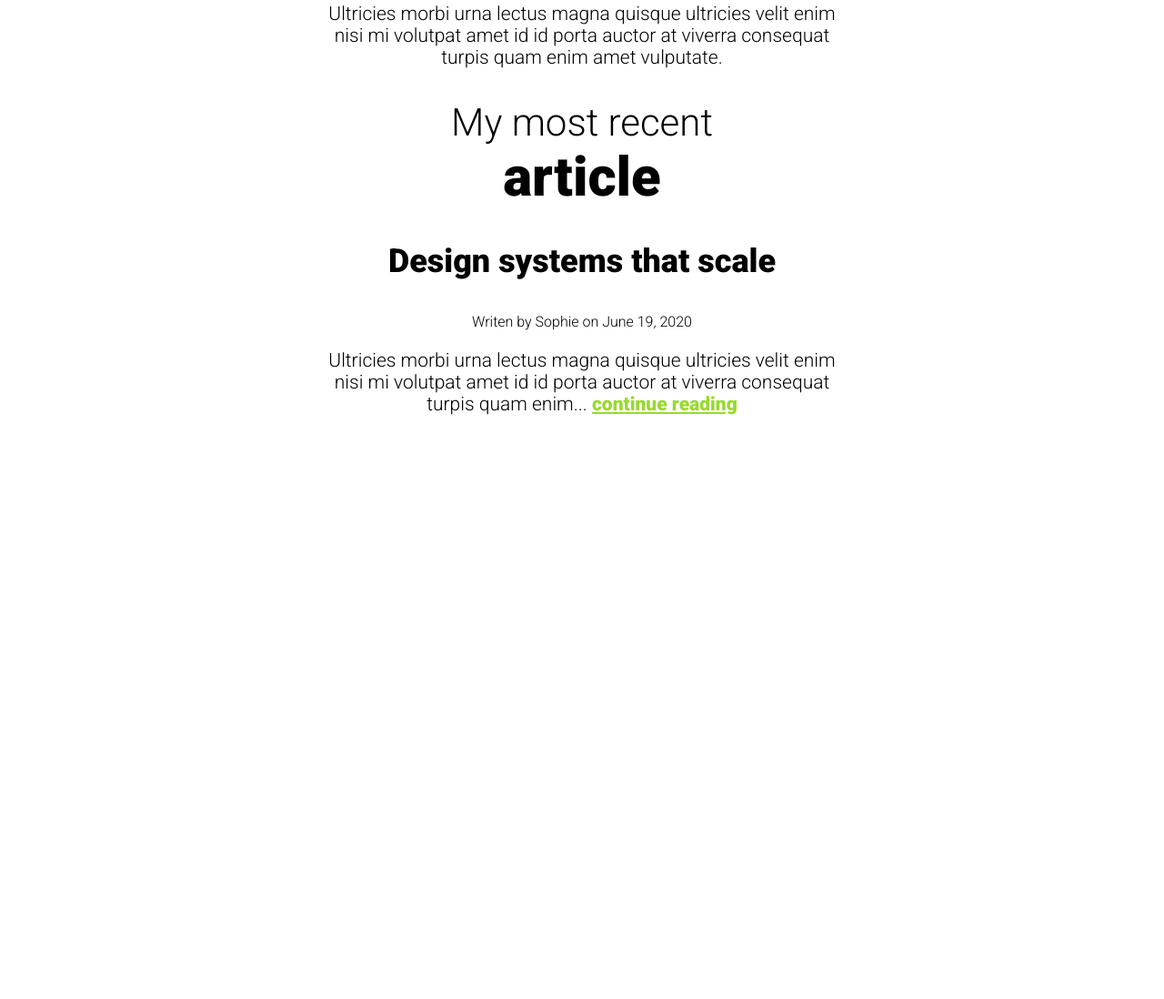
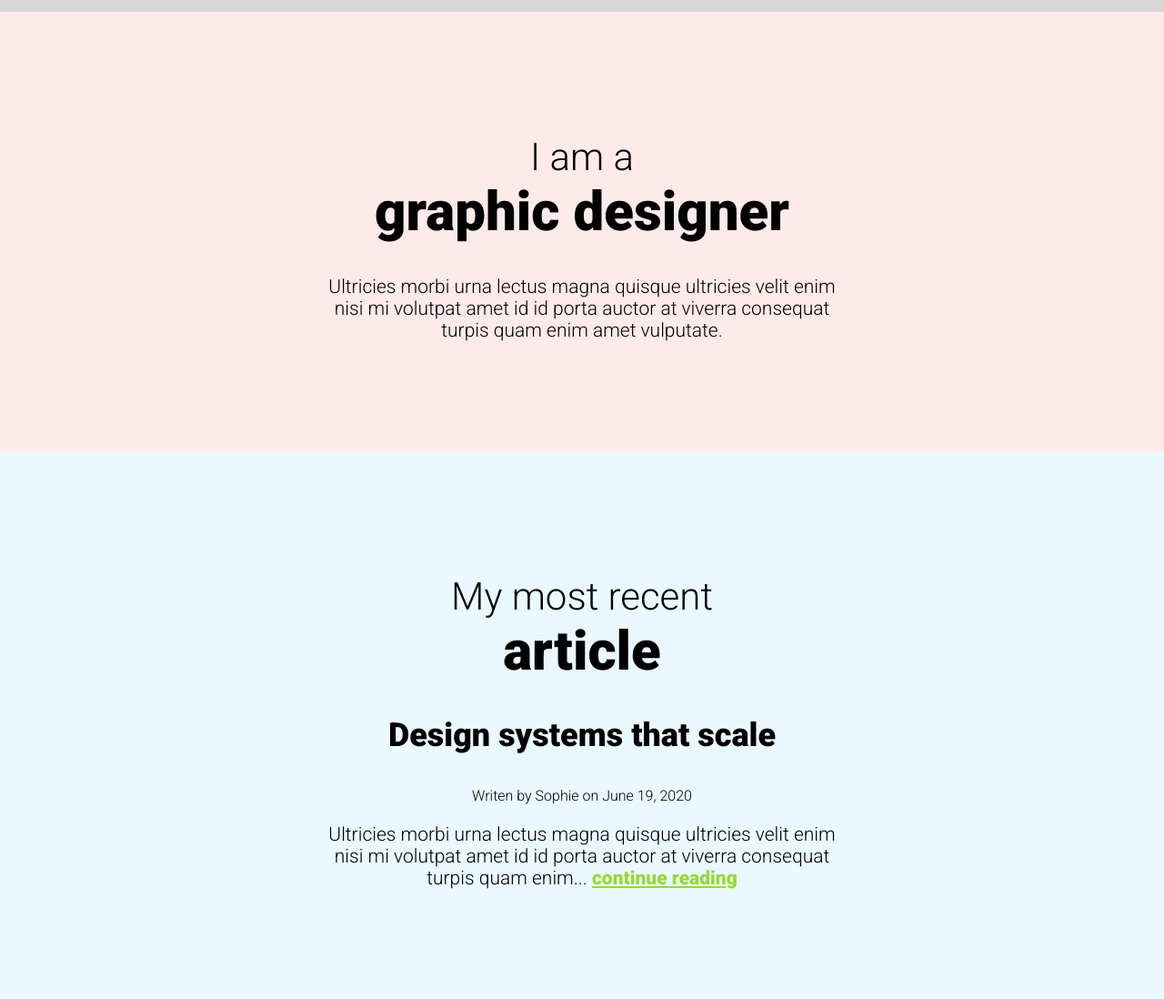
Before and after one commit to ChathurikaDissanayaka/Essential-CSS-concepts, a website built with Vite: page CSS challenges/Setting up the layout/index.html in a window 1280 px wide. Shown: the part 737-1835 px from the top of the page at 91% size. Before the commit the page ends 1214 px from the top, so only its background shows below. Built offline with nearby package versions, Linux system fonts and the light colour scheme.

Commit message:
Add changes

```diff
--- a/CSS challenges/Setting up the layout/index.html
+++ b/CSS challenges/Setting up the layout/index.html
@@ -10,13 +10,21 @@
 		<title>HTML & CSS Fundamentals | Challenges</title>
     </head>
     <body>
+            <header>
                 <div class="container">
                     <h1>Hello, my name is <span>Sophie</span></h1>
                     <img src="img/sophie.png" alt="Sophie's image">
+                </div>
+            </header>
 
+            <section class="introduction">
+                <div class="container">
                     <h2>I am a <span>graphic designer</span></h2>
                     <p>Ultricies morbi urna lectus magna quisque ultricies velit enim nisi mi volutpat amet id id porta auctor at viverra consequat turpis quam enim amet vulputate.</p>
-
+                </div>
+                </section>
+            <section class="articles">
+                <div class="container">
                     <h2>My most recent <span>article</span></h2>
                     <article>
                         <h3>Design systems that scale</h3>
@@ -24,5 +32,7 @@
                         <p>Ultricies morbi urna lectus magna quisque ultricies velit enim nisi mi volutpat amet id id porta auctor at viverra consequat turpis quam enim... <a href="#">continue reading</a></p>
                     </article>
                 </div>
+            </section>
+        </div>
     </body>
 </html>
--- a/CSS challenges/Setting up the layout/style.css
+++ b/CSS challenges/Setting up the layout/style.css
@@ -2,6 +2,7 @@ body{
     text-align: center;
     font-family: roboto, Arial, Helvetica, sans-serif;
     font-size: 21px;
+    margin: 0;
 }
 
 h1{
@@ -31,11 +32,6 @@ a:focus {
     color: #131313;
 }
 
-.container{
-    width: 570px;
-    margin: 0 auto;
-}
-
 h1 span{
     font-size: 80px;
 }
@@ -50,6 +46,28 @@ h2 span{
     display: block;
 }
 
+header,
+section{
+    padding: 100px 0;
+}
+
+.container{
+    width: 570px;
+    margin: 0 auto;
+}
+
+header{
+    background-color: #D7D7D7;
+}
+
+.introduction{
+    background-color: #FFEAEA;
+}
+
+.articles{
+    background-color: #EAF9FF;
+}
+
 .small{
     font-size: 16px;
 }
```
Lines whose indentation alone changed are shown as unchanged.
